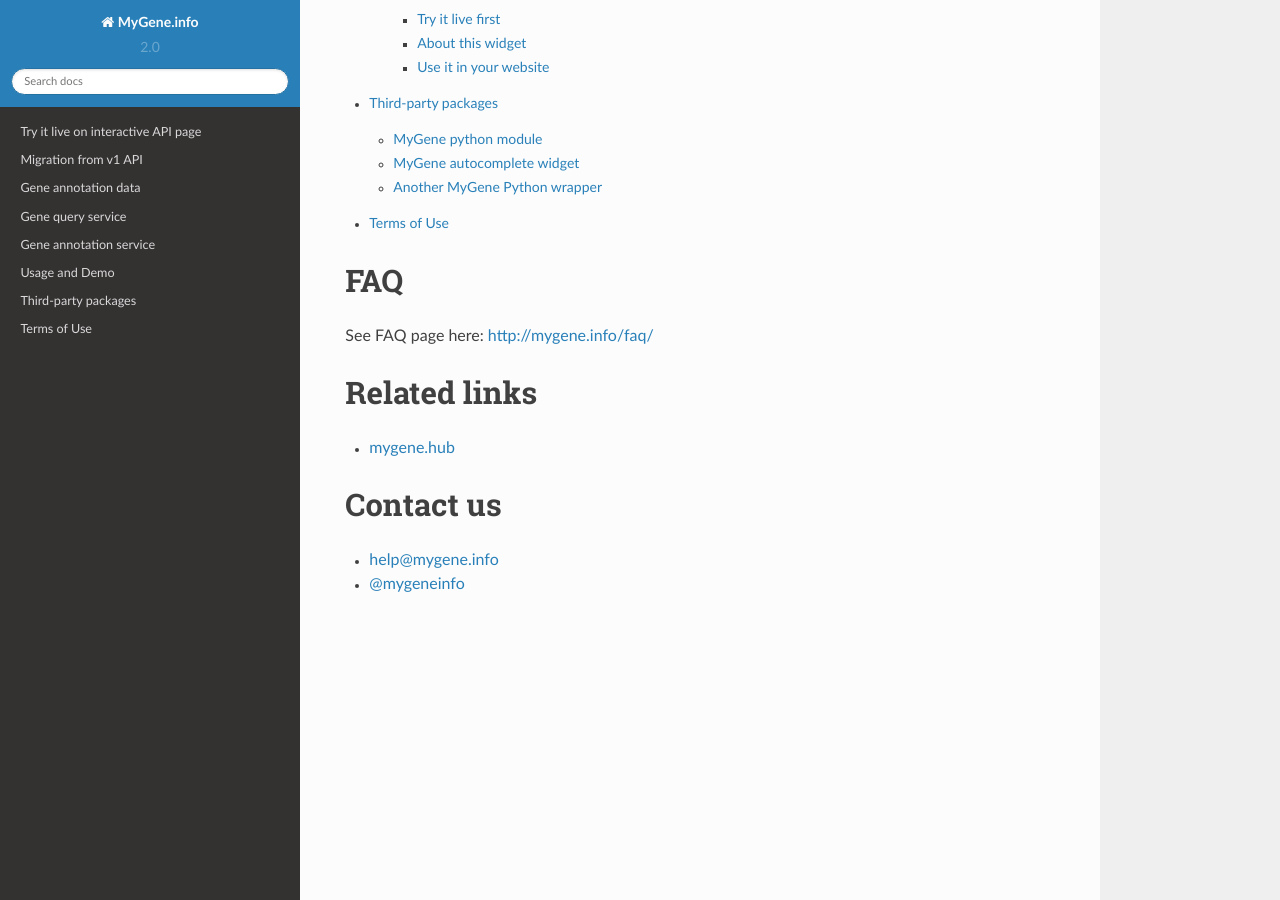
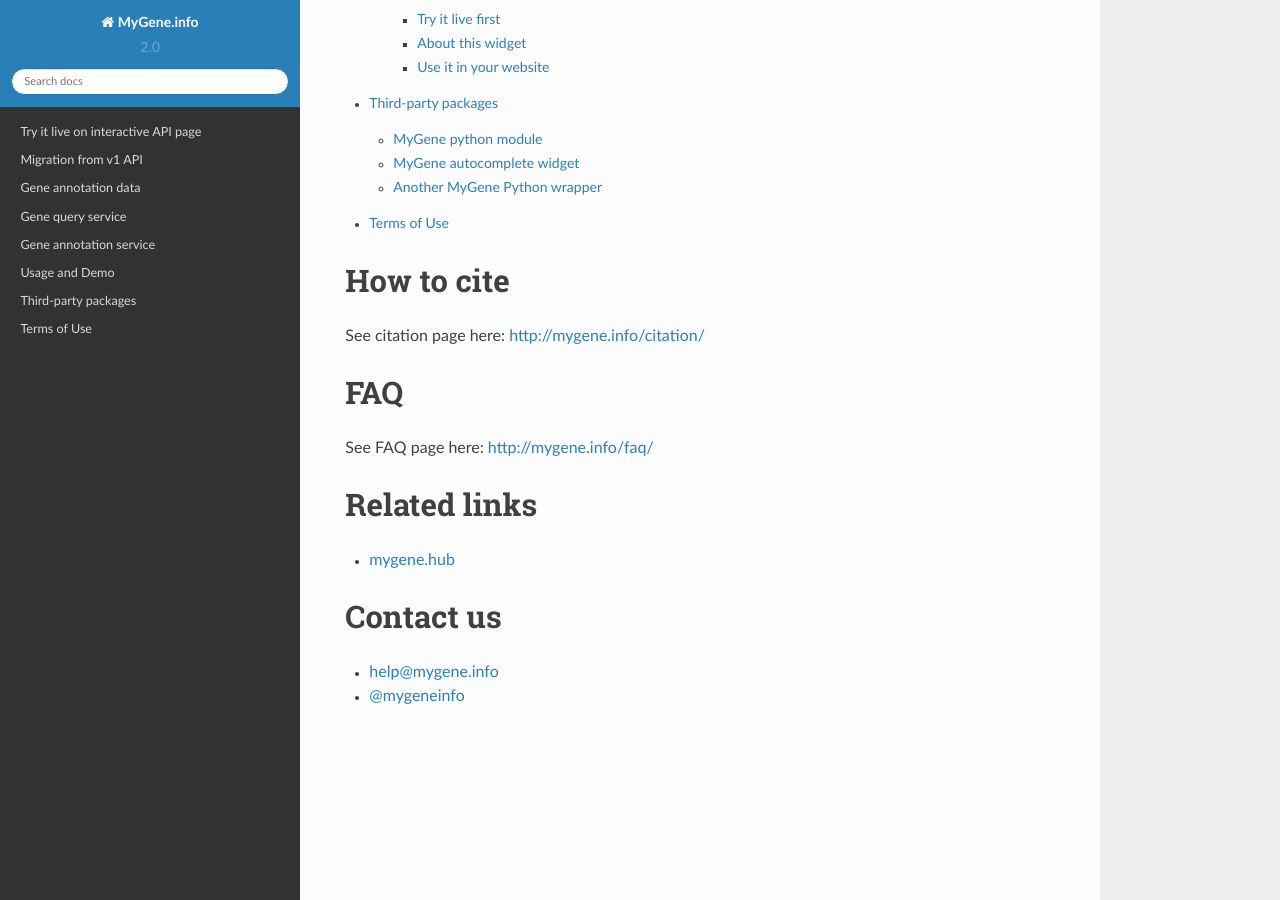
Before and after one commit to biothings/mygene.info, a Sphinx documentation site: the page built from docs/index.rst, in a window 1280 px wide and 900 px high, scrolled down 3505 px. Built offline with Sphinx 7.4.7 and the Read the Docs theme 2.0.0, drawn with Linux system fonts in a browser that asks for light colours; some web fonts are replaced; comment, search, counter and statistics services are not loaded.

Commit message:
added a citation section on docs.mygene.info

```diff
--- a/docs/index.rst
+++ b/docs/index.rst
@@ -87,6 +87,11 @@
    terms
 
 
+How to cite
+------------
+
+See citation page here: http://mygene.info/citation/
+
 FAQ
 -------
 
```
